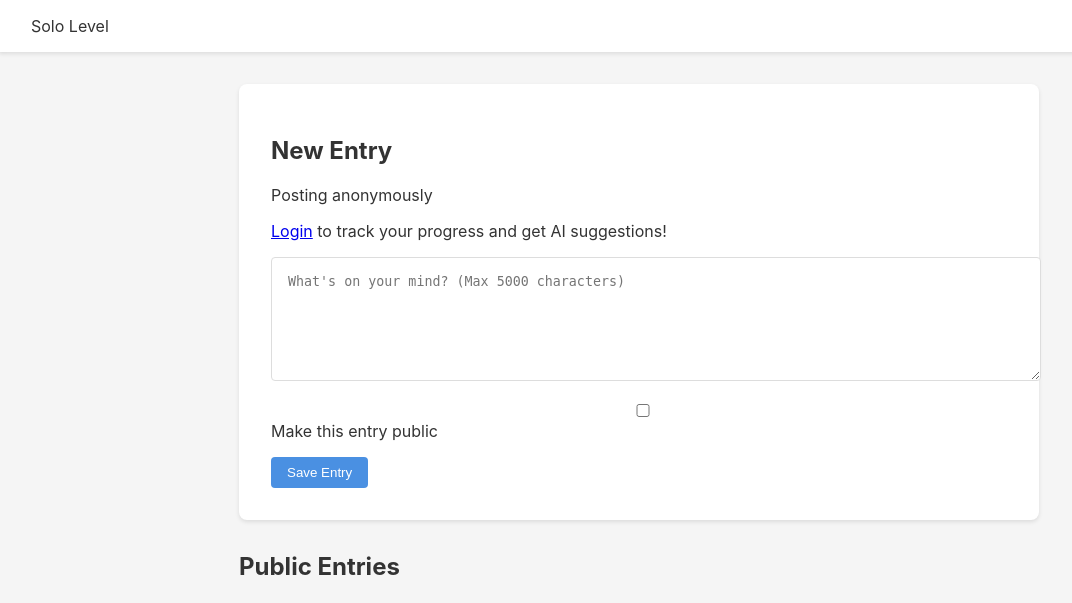
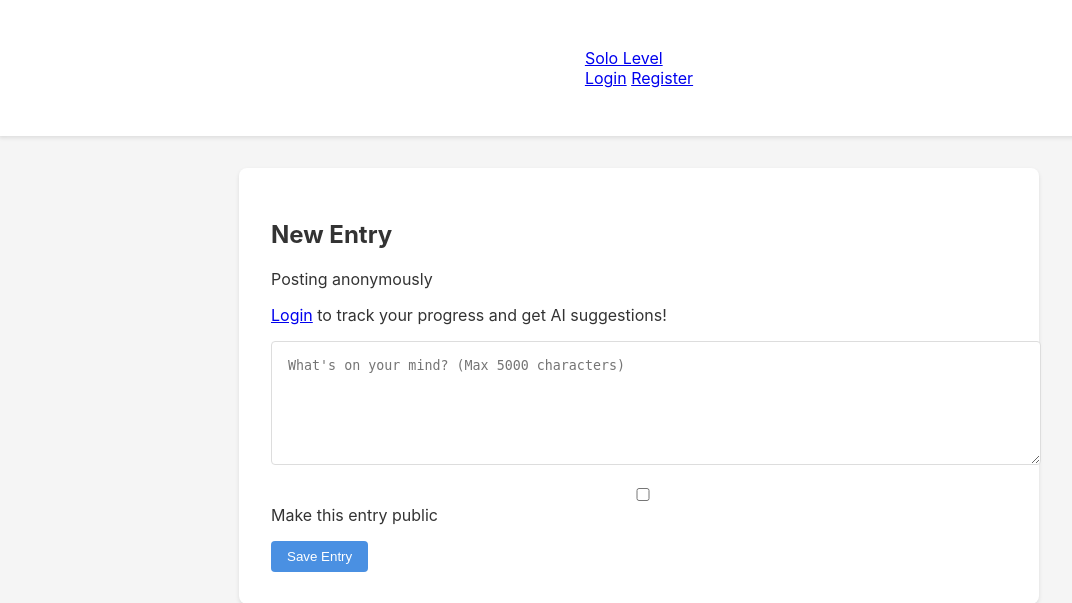
Before and after one commit to goforaditya/sololevel-alpha-one, a FastAPI app: page / in a window 1280 px wide. Shown: the top 603 px of the page, without its empty margins (1-1073 px from the left). Run offline with FastAPI, Linux system fonts and the light colour scheme; data that the repository does not hold is empty.

Commit message:
Update base.html

```diff
--- a/templates/base.html
+++ b/templates/base.html
@@ -7,14 +7,19 @@
     <link rel="stylesheet" href="{{ url_for('static', path='/css/styles.css') }}">
 </head>
 <body>
-    <nav>
-        <div class="nav-brand">Solo Level</div>
-        {% if user %}
-            <div class="nav-links">
-                <span>{{ user.username }}</span>
-                <a href="/logout">Logout</a>
-            </div>
-        {% endif %}
+    <nav class="bg-gray-800 p-4">
+      <div class="container mx-auto flex justify-between items-center">
+        <a href="/" class="text-white font-bold text-xl">Solo Level</a>
+        <div class="space-x-4">
+          {% if user %}
+            <span class="text-white">{{ user.username }}</span>
+            <a href="/logout" class="text-white hover:text-gray-300">Logout</a>
+          {% else %}
+            <a href="/login" class="text-white hover:text-gray-300">Login</a>
+            <a href="/register" class="text-white hover:text-gray-300">Register</a>
+          {% endif %}
+        </div>
+      </div>
     </nav>
 
     <main>
```
